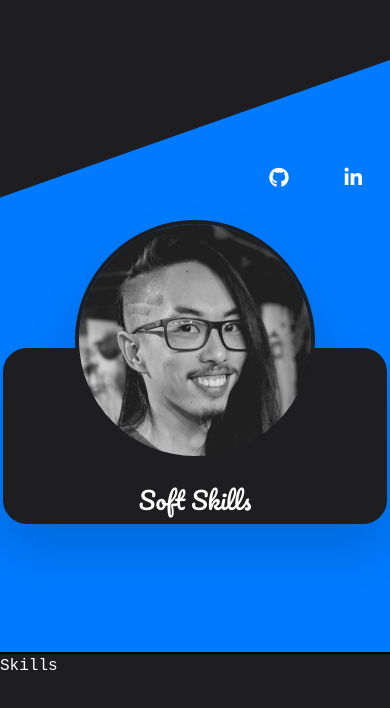
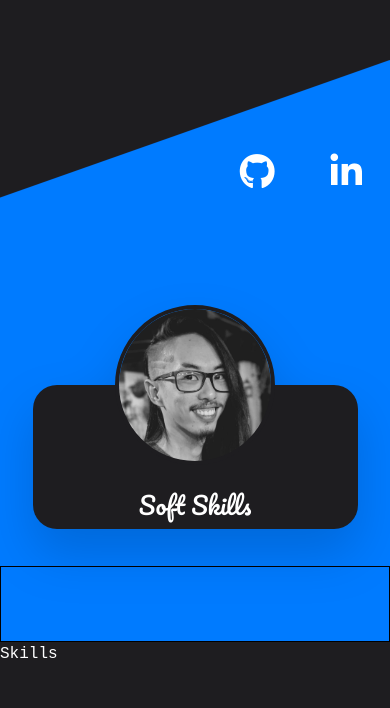
Before and after one commit to kkshiguematsu/Portfolio-LandingPage, a plain HTML site: page index.html in a window 390 px wide. Shown: the part 624-1332 px from the top of the page. Drawn offline with nearby package versions, Linux system fonts and the light colour scheme; a web font is replaced by a local one.

Commit message:
fixed tamanhos

```diff
--- a/index.html
+++ b/index.html
@@ -34,7 +34,7 @@
           <p class="ml-10 sm:ml-[-180px]  sm:mt-2 text-[#007bff]">Desenvolvedor <span class="ms-5 sm:ms-[-7px]">Web/Software</span></p>
         </div>
 
-        <div id="social-media-links" class="z-50 flex items-end justify-end gap-10 pb-5 text-xl sm:text-5xl pe-5">
+        <div id="social-media-links" class="z-50 flex items-end justify-end gap-10 pb-5 text-4xl sm:text-5xl pe-5">
           <a class=" box-border hover:bg-white rounded-lg border-transparent hover:text-[#007bff] duration-500 p-2" href="https://github.com/kkshiguematsu/"><i class="fa-brands fa-github "></i></a>
           <a class=" box-border hover:bg-white rounded-lg border-transparent hover:text-[#007bff] duration-500 p-2" href="https://www.linkedin.com/in/kassianoshiguematsu/"><i class="fa-brands fa-linkedin-in "></i></a>
         </div>
@@ -46,11 +46,11 @@
       </div>
     </section>
 
-    <section id="about" class="min-h-[50vh] bg-[#007bff] grid grid-cols-1 lg:grid-cols-2">
-      <div class="flex flex-col items-center justify-center h-full p-32">
-        <div class="flex flex-col items-center bg-[#1e1d20] drop-shadow-2xl rounded-3xl relative w-96 p-2">
-          <img src="resources/1.png" alt="myFace" class="absolute object-cover w-60 h-60 rounded-full border-[#1e1d20] border-4 -top-32">
-          <div class="mt-32">
+    <section id="about" class="min-h-[50vh] bg-[#007bff] grid grid-cols-1 lg:grid-cols-2 ">
+      <div class="flex flex-col items-center justify-center h-full pt-32">
+        <div class="flex flex-col items-center bg-[#1e1d20] drop-shadow-2xl rounded-3xl relative w-10/12 sm:w-96 max-w-screen-sm  p-2">
+          <img src="resources/1.png" alt="myFace" class="absolute object-cover w-40 h-40 sm:w-60 sm:h-60 rounded-full border-[#1e1d20] border-4 -top-20 sm:-top-32">
+          <div class="mt-24 sm:mt-32">
             <span class="text-2xl text-white title-font-family">Soft Skills</span>
           </div>
         </div>
```
